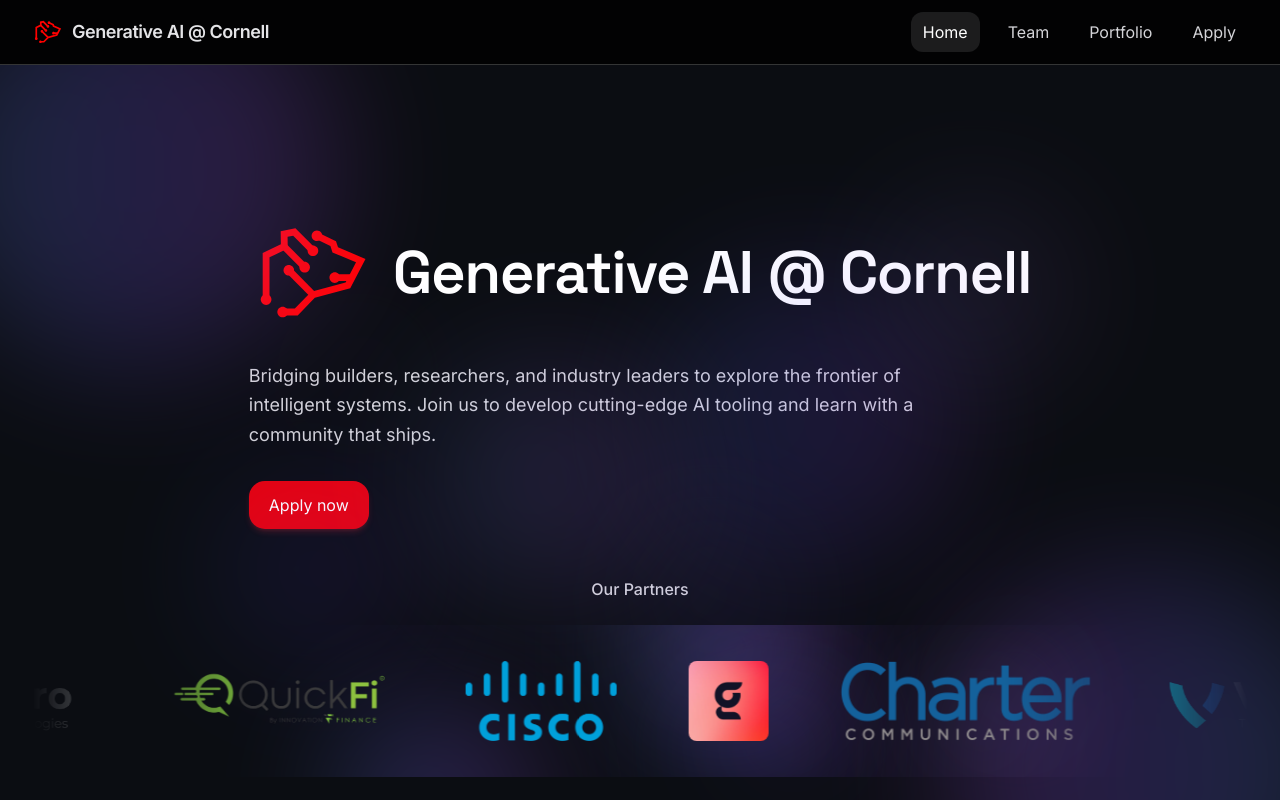
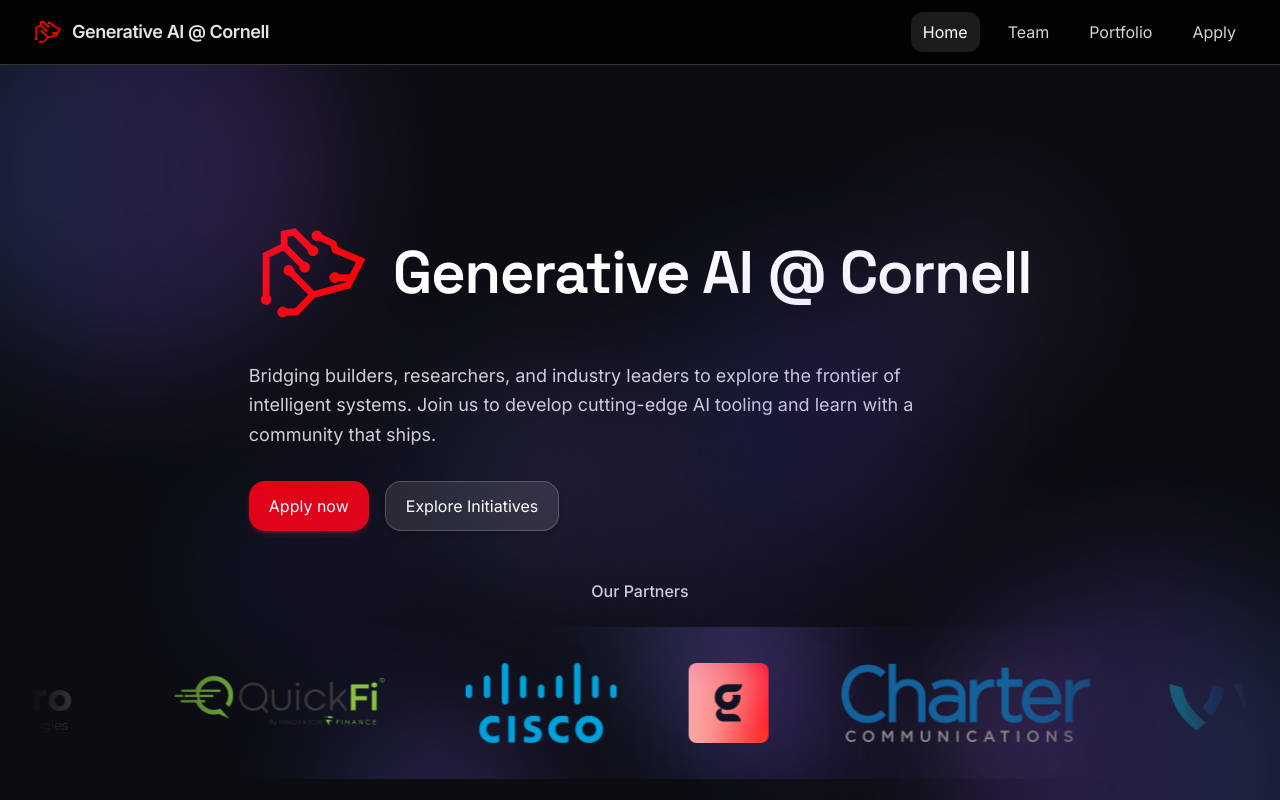
Before and after one commit to Cornell-Gen-AI/cgai-website, a Next.js app: page / in a window 1280 px wide. Shown: the top 800 px of the page. Built offline with nearby package versions, Linux system fonts and the light colour scheme.

Commit message:
add explore button

```diff
--- a/src/app/page.tsx
+++ b/src/app/page.tsx
@@ -42,9 +42,12 @@
             <p className="mt-4 md:mt-6 text-base md:text-lg leading-relaxed text-zinc-300 max-w-2xl">
               Bridging builders, researchers, and industry leaders to explore the frontier of intelligent systems. Join us to develop cutting-edge AI tooling and learn with a community that ships.
             </p>
-            <div className="mt-6 md:mt-8">
+            <div className="mt-6 md:mt-8 flex flex-col sm:flex-row gap-4">
               <Link href="/apply" className="inline-flex items-center rounded-2xl bg-red-600 px-5 py-3 text-white shadow-md shadow-red-500/20 hover:bg-red-500 hover:shadow-lg hover:shadow-red-500/40 transition-all duration-200 focus-visible:outline-none focus-visible:ring-2 focus-visible:ring-red-400">
                 Apply now
+              </Link>
+              <Link href="/portfolio" className="inline-flex items-center rounded-2xl bg-white/10 backdrop-blur-sm px-5 py-3 text-white border border-white/20 shadow-md shadow-black/20 hover:bg-white/20 hover:shadow-lg hover:shadow-black/40 transition-all duration-200 focus-visible:outline-none focus-visible:ring-2 focus-visible:ring-white/40">
+                Explore Initiatives
               </Link>
             </div>
           </div>
```
